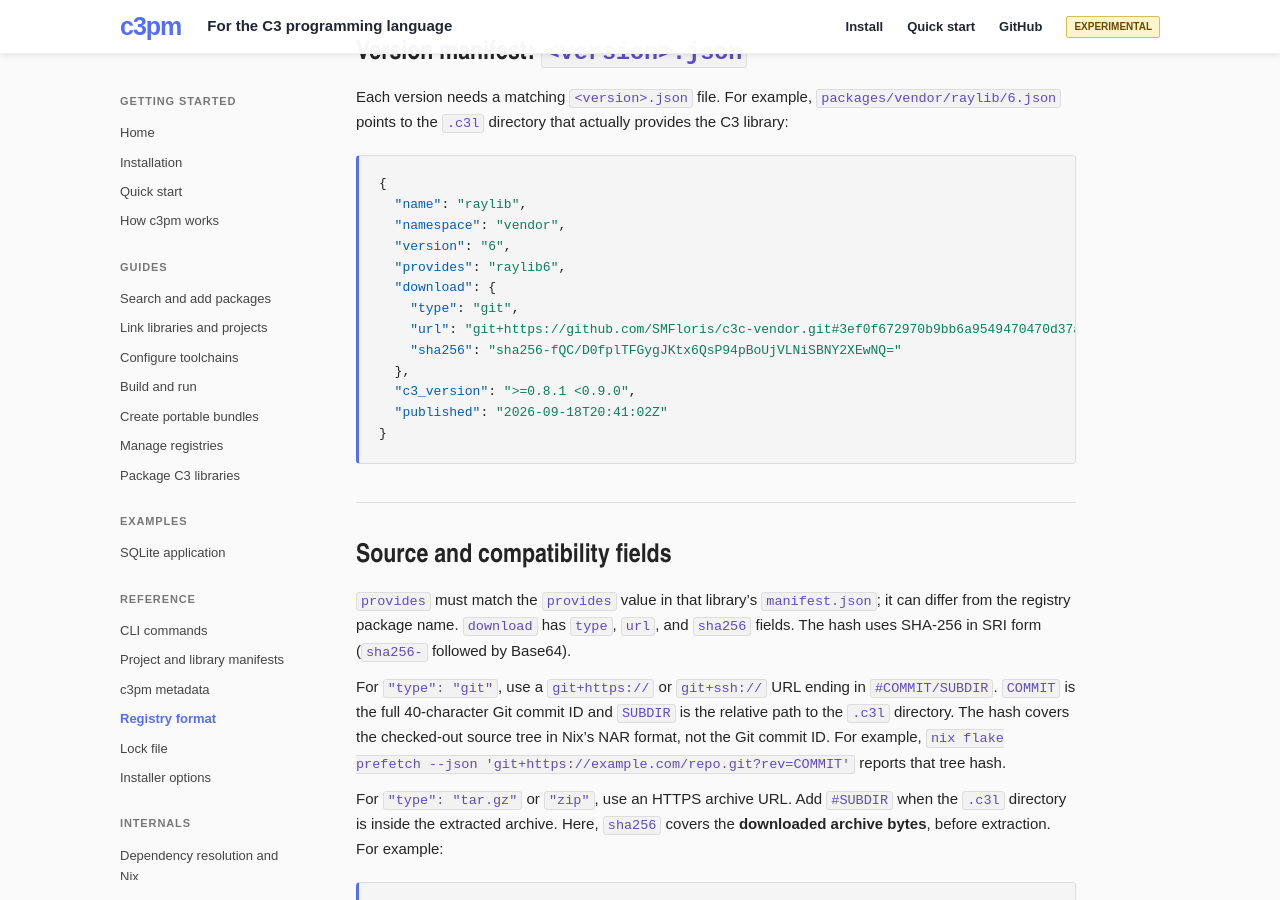
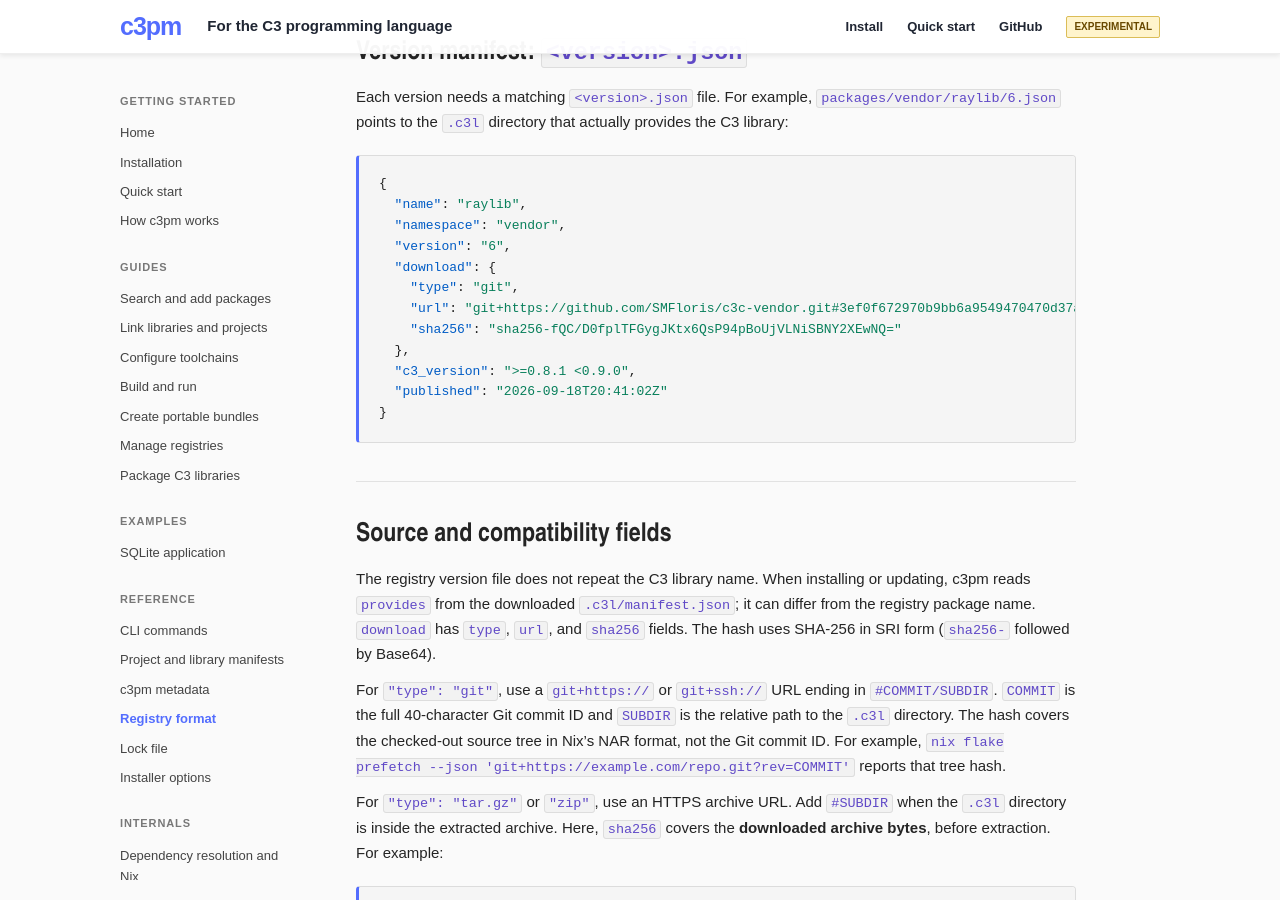
Before and after one commit to SMFloris/c3pm, a Jekyll site: the page built from docs/reference/registry.md, in a window 1280 px wide and 900 px high, scrolled down 2052 px. Built offline with Jekyll 4.4.1, drawn with Linux system fonts in a browser that asks for light colours.

Commit message:
remove more

```diff
--- a/docs/reference/registry.md
+++ b/docs/reference/registry.md
@@ -77,7 +77,6 @@ Each version needs a matching `<version>.json` file. For example, `packages/vend
   "name": "raylib",
   "namespace": "vendor",
   "version": "6",
-  "provides": "raylib6",
   "download": {
     "type": "git",
     "url": "git+https://github.com/SMFloris/c3c-vendor.git#3ef0f672970b9bb6a9549470470d37ae25ba55c7/libraries/raylib6.c3l",
@@ -90,7 +89,7 @@ Each version needs a matching `<version>.json` file. For example, `packages/vend
 
 ## Source and compatibility fields
 
-`provides` must match the `provides` value in that library's `manifest.json`; it can differ from the registry package name. `download` has `type`, `url`, and `sha256` fields. The hash uses SHA-256 in SRI form (`sha256-` followed by Base64).
+The registry version file does not repeat the C3 library name. When installing or updating, c3pm reads `provides` from the downloaded `.c3l/manifest.json`; it can differ from the registry package name. `download` has `type`, `url`, and `sha256` fields. The hash uses SHA-256 in SRI form (`sha256-` followed by Base64).
 
 For `"type": "git"`, use a `git+https://` or `git+ssh://` URL ending in `#COMMIT/SUBDIR`. `COMMIT` is the full 40-character Git commit ID and `SUBDIR` is the relative path to the `.c3l` directory. The hash covers the checked-out source tree in Nix's NAR format, not the Git commit ID. For example, `nix flake prefetch --json 'git+https://example.com/repo.git?rev=COMMIT'` reports that tree hash.
 
```
Also changed, not shown: docs/guides/packaging.md (+1 -1 lines), 4 other files.
